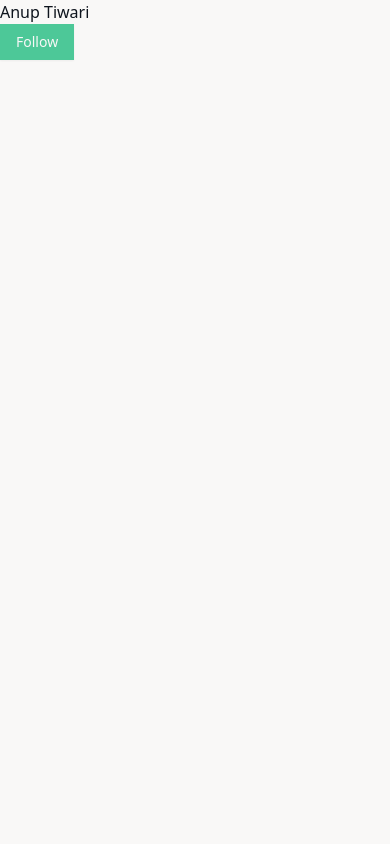
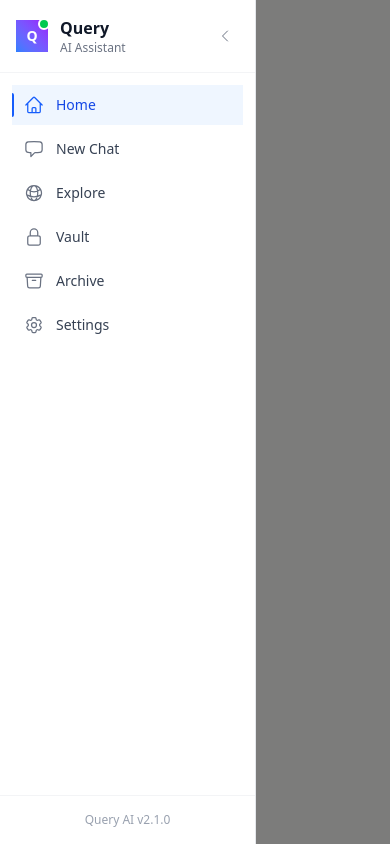
Before and after one commit to anuptiwari17/temp, a Next.js app: page / in a window 390 px wide. Built offline with nearby package versions, Linux system fonts and the light colour scheme; no server answers.

Commit message:
Sidebar improved

```diff
--- a/app/_components/AppSidebar.jsx
+++ b/app/_components/AppSidebar.jsx
@@ -1,18 +1,6 @@
 "use client"
-import React from "react";
-import {
-  Sidebar,
-  SidebarContent,
-  SidebarFooter,
-  SidebarGroupContent,
-  SidebarHeader,
-  SidebarMenu,
-  SidebarMenuButton,
-  SidebarMenuItem,
-  useSidebar,
-} from "@/components/ui/sidebar"
 
-// Using Heroicons - install with: npm install @heroicons/react
+import React, { useState } from "react";
 import {
   ChatBubbleLeftIcon,
   HomeIcon,
@@ -20,194 +8,140 @@ import {
   LockClosedIcon,
   ArchiveBoxIcon,
   Cog6ToothIcon,
-} from '@heroicons/react/24/outline'
+  ChevronLeftIcon,
+  ChevronRightIcon,
+} from '@heroicons/react/24/outline';
 
-const items = [
-  {
-    title: "New Chat",
-    url: "#",
-    icon: ChatBubbleLeftIcon,
-    faded: true
-  },
-  {
-    title: "Home",
-    url: "#",
-    icon: HomeIcon
-  },
-  {
-    title: "Explore",
-    url: "#",
-    icon: GlobeAltIcon
-  },
-  {
-    title: "Vault",
-    url: "#",
-    icon: LockClosedIcon
-  },
-  {
-    title: "Archive",
-    url: "#",
-    icon: ArchiveBoxIcon
-  },
-  {
-    title: "Settings",
-    url: "#",
-    icon: Cog6ToothIcon
-  },
-]
+const menuItems = [
+  { title: "Home", icon: HomeIcon, active: true },
+  { title: "New Chat", icon: ChatBubbleLeftIcon },
+  { title: "Explore", icon: GlobeAltIcon },
+  { title: "Vault", icon: LockClosedIcon },
+  { title: "Archive", icon: ArchiveBoxIcon },
+  { title: "Settings", icon: Cog6ToothIcon },
+];
 
-function SidebarLogo() {
-  const { open, setOpen } = useSidebar()
+function AppSidebar() {
+  const [isCollapsed, setIsCollapsed] = useState(false);
+  const [hoveredItem, setHoveredItem] = useState(null);
+
   return (
-    <div
-      className="flex items-center justify-center h-16 cursor-pointer group relative"
-      onMouseEnter={() => setOpen(true)}
-      style={{ width: open ? 'auto' : '144px' }} // 144px = 36 * 4 (w-36 equivalent)
-    >
-      {/* Logo positioned to the right when closed */}
+    <div className="relative h-screen">
+      {/* Sidebar Container */}
       <div
-        className="relative flex-shrink-0 transition-all duration-500 ease-out"
-        style={{
-          transform: open ? 'translateX(0px)' : 'translateX(32px)'
-        }}
+        className={`
+          fixed left-0 top-0 h-full bg-white dark:bg-gray-900 border-r border-gray-200 dark:border-gray-800
+          transition-all duration-300 ease-out z-40
+          ${isCollapsed ? 'w-16' : 'w-64'}
+        `}
       >
-        {/* Floating orb effects */}
-        <div className="absolute inset-0 rounded-full bg-gradient-to-r from-cyan-400 to-blue-500 animate-spin opacity-10 scale-110"
-             style={{ animationDuration: '8s' }}></div>
-        <div className="absolute inset-0 rounded-full bg-gradient-to-r from-blue-500 to-purple-600 opacity-20 blur-md group-hover:blur-lg group-hover:opacity-30 transition-all duration-500"></div>
+        {/* Header */}
+        <div className="flex items-center justify-between p-4 border-b border-gray-100 dark:border-gray-800">
+          {/* Logo */}
+          <div className="flex items-center space-x-3">
+            <div className="relative">
+              <div className="w-8 h-8 bg-gradient-to-tr from-blue-500 to-purple-600 rounded-lg flex items-center justify-center">
+                <span className="text-white font-bold text-sm">Q</span>
+              </div>
+              <div className="absolute -top-0.5 -right-0.5 w-3 h-3 bg-green-500 rounded-full border-2 border-white dark:border-gray-900"></div>
+            </div>
 
-        <div className="relative bg-white dark:bg-gray-900 rounded-full p-1 shadow-lg ring-1 ring-gray-200/50 dark:ring-gray-700/50">
-          <img
-            src="/query.jpeg"
-            alt="Query Logo"
-            className="w-8 h-8 rounded-full object-cover group-hover:scale-110 transition-transform duration-300"
-          />
+            {!isCollapsed && (
+              <div className="transition-opacity duration-300">
+                <h1 className="font-semibold text-gray-900 dark:text-white">Query</h1>
+                <p className="text-xs text-gray-500 dark:text-gray-400">AI Assistant</p>
+              </div>
+            )}
+          </div>
+
+          {/* Toggle Button */}
+          <button
+            onClick={() => setIsCollapsed(!isCollapsed)}
+            className="p-1.5 rounded-lg hover:bg-gray-100 dark:hover:bg-gray-800 transition-colors"
+          >
+            {isCollapsed ? (
+              <ChevronRightIcon className="w-4 h-4 text-gray-500" />
+            ) : (
+              <ChevronLeftIcon className="w-4 h-4 text-gray-500" />
+            )}
+          </button>
         </div>
 
-        {/* Subtle pulse indicator */}
-        <div className="absolute -bottom-0.5 -right-0.5 w-2.5 h-2.5 bg-emerald-500 rounded-full animate-pulse ring-2 ring-white dark:ring-gray-900"></div>
+        {/* Navigation Menu */}
+        <nav className="p-3 space-y-1">
+          {menuItems.map((item, index) => (
+            <div
+              key={item.title}
+              className="relative"
+              onMouseEnter={() => setHoveredItem(index)}
+              onMouseLeave={() => setHoveredItem(null)}
+            >
+              <a
+                href="#"
+                className={`
+                  flex items-center space-x-3 px-3 py-2.5 rounded-lg transition-all duration-200
+                  ${item.active
+                    ? 'bg-blue-50 dark:bg-blue-900/20 text-blue-700 dark:text-blue-300'
+                    : 'text-gray-700 dark:text-gray-300 hover:bg-gray-50 dark:hover:bg-gray-800'
+                  }
+                  ${isCollapsed ? 'justify-center' : ''}
+                `}
+              >
+                {/* Icon */}
+                <item.icon
+                  className={`
+                    w-5 h-5 flex-shrink-0 transition-colors
+                    ${item.active ? 'text-blue-600 dark:text-blue-400' : 'text-gray-500 dark:text-gray-400'}
+                  `}
+                />
+
+                {/* Label */}
+                {!isCollapsed && (
+                  <span className="font-medium text-sm truncate">
+                    {item.title}
+                  </span>
+                )}
+
+                {/* Active Indicator */}
+                {item.active && (
+                  <div className="absolute left-0 top-1/2 -translate-y-1/2 w-0.5 h-6 bg-blue-600 rounded-r-full"></div>
+                )}
+              </a>
+
+              {/* Tooltip for collapsed state */}
+              {isCollapsed && hoveredItem === index && (
+                <div className="absolute left-full top-1/2 -translate-y-1/2 ml-2 px-2 py-1 bg-gray-900 text-white text-xs rounded whitespace-nowrap z-50">
+                  {item.title}
+                </div>
+              )}
+            </div>
+          ))}
+        </nav>
+
+        {/* Footer */}
+        <div className="absolute bottom-0 left-0 right-0 p-4 border-t border-gray-100 dark:border-gray-800">
+          {!isCollapsed ? (
+            <div className="text-center">
+              <p className="text-xs text-gray-400 dark:text-gray-500">Query AI v2.1.0</p>
+            </div>
+          ) : (
+            <div className="flex justify-center">
+              <div className="w-2 h-2 bg-gray-300 dark:bg-gray-600 rounded-full"></div>
+            </div>
+          )}
+        </div>
       </div>
 
-      {/* Brand text with staggered animation */}
+      {/* Mobile Overlay */}
       <div
-        className="ml-4 overflow-hidden transition-all duration-500 ease-out"
-        style={{
-          opacity: open ? 1 : 0,
-          transform: open ? 'translateX(0px)' : 'translateX(-16px)',
-          width: open ? 'auto' : '0px'
-        }}
-      >
-        <h1 className="font-bold text-lg bg-gradient-to-r from-cyan-600 via-blue-600 to-purple-600 bg-clip-text text-transparent whitespace-nowrap">
-          Query
-        </h1>
-        <p className="text-xs text-gray-500 dark:text-gray-400 -mt-1 whitespace-nowrap">
-          AI Assistant
-        </p>
-      </div>
+        className={`
+          fixed inset-0 bg-black/50 z-30 lg:hidden transition-opacity duration-300
+          ${isCollapsed ? 'opacity-0 pointer-events-none' : 'opacity-100'}
+        `}
+        onClick={() => setIsCollapsed(true)}
+      />
     </div>
-  )
+  );
 }
 
-function AppSidebar() {
-  const { open, setOpen } = useSidebar()
-
-  return (
-    <div className="relative">
-      <Sidebar
-        variant="floating"
-        collapsible="icon"
-        className="transition-all duration-500 ease-out border-r border-gray-200/60 dark:border-gray-800/60 backdrop-blur-sm"
-        style={{
-          width: open ? '280px' : '144px', // Explicit width control
-          minWidth: open ? '280px' : '144px'
-        }}
-        onMouseLeave={() => setOpen(false)}
-      >
-        {/* Header with Logo */}
-        <SidebarHeader className="border-b border-gray-100/80 dark:border-gray-800/80 bg-gradient-to-r from-gray-50/50 to-white/30 dark:from-gray-900/50 dark:to-gray-800/30">
-          <SidebarLogo />
-        </SidebarHeader>
-
-        {/* Menu Content */}
-        <SidebarContent className="py-6 bg-gradient-to-b from-transparent to-gray-50/30 dark:to-gray-900/30">
-          <SidebarGroupContent>
-            <SidebarMenu className="space-y-1 px-3">
-              {items.map((item, index) => (
-                <SidebarMenuItem key={item.title}>
-                  <SidebarMenuButton asChild>
-                    <a
-                      href={item.url}
-                      className={`flex items-center gap-0 py-3 rounded-2xl transition-all duration-300 group relative overflow-hidden
-                        hover:bg-white/80 dark:hover:bg-gray-800/60 hover:shadow-sm hover:scale-[0.98]
-                        ${item.faded ? "opacity-60 hover:opacity-100" : ""}
-                      `}
-                      style={{
-                        paddingLeft: open ? '12px' : '8px',
-                        paddingRight: '12px'
-                      }}
-                    >
-                      {/* Icon Container */}
-                      <div
-                        className="relative flex-shrink-0 flex items-center justify-center rounded-xl transition-all duration-300 group-hover:scale-105"
-                        style={{
-                          width: '44px',
-                          height: '44px',
-                          marginLeft: open ? '0px' : '-8px',
-                          backgroundColor: open ? 'transparent' : 'rgb(255 255 255 / 0.9)',
-                          boxShadow: open ? 'none' : '0 2px 8px rgb(0 0 0 / 0.04)',
-                          border: open ? 'none' : '1px solid rgb(229 231 235 / 0.6)'
-                        }}
-                      >
-                        <item.icon
-                          className="w-6 h-6 text-gray-600 dark:text-gray-400 group-hover:text-gray-800 dark:group-hover:text-gray-200 transition-colors duration-300"
-                          strokeWidth={1.5}
-                        />
-
-                        {/* Subtle hover glow */}
-                        <div className="absolute inset-0 rounded-xl bg-gradient-to-tr from-blue-500/0 via-purple-500/0 to-cyan-500/0 group-hover:from-blue-500/5 group-hover:via-purple-500/5 group-hover:to-cyan-500/5 transition-all duration-300"></div>
-                      </div>
-
-                      {/* Text Label with smooth reveal */}
-                      <div
-                        className="flex flex-col justify-center overflow-hidden transition-all duration-500 ease-out"
-                        style={{
-                          opacity: open ? 1 : 0,
-                          transform: open ? 'translateX(0px)' : 'translateX(-8px)',
-                          width: open ? 'auto' : '0px',
-                          marginLeft: open ? '16px' : '0px',
-                          transitionDelay: open ? `${index * 30}ms` : '0ms'
-                        }}
-                      >
-                        <span className="font-medium text-sm text-gray-700 dark:text-gray-300 whitespace-nowrap group-hover:text-gray-900 dark:group-hover:text-white transition-colors duration-200">
-                          {item.title}
-                        </span>
-                      </div>
-
-                      {/* Active indicator */}
-                      <div className="absolute left-0 top-1/2 -translate-y-1/2 w-1 h-6 bg-gradient-to-b from-blue-500 to-purple-600 rounded-r-full opacity-0 group-hover:opacity-100 transition-opacity duration-300"></div>
-                    </a>
-                  </SidebarMenuButton>
-                </SidebarMenuItem>
-              ))}
-            </SidebarMenu>
-          </SidebarGroupContent>
-        </SidebarContent>
-
-        {/* Footer */}
-        <SidebarFooter className="border-t border-gray-100/80 dark:border-gray-800/80 p-4 bg-gradient-to-t from-gray-50/50 to-transparent dark:from-gray-900/50">
-          <div
-            className="text-xs text-gray-400 dark:text-gray-500 transition-all duration-300 font-medium"
-            style={{
-              opacity: open ? 1 : 0,
-              transform: open ? 'translateY(0px)' : 'translateY(4px)'
-            }}
-          >
-            Query AI v2.1.0
-          </div>
-        </SidebarFooter>
-      </Sidebar>
-    </div>
-  )
-}
-
-export default AppSidebar
+export default AppSidebar;
--- a/app/layout.js
+++ b/app/layout.js
@@ -21,8 +21,8 @@ export const metadata = {
   description: "Generated by create next app",
 };
 
-export default function RootLayout({ children }) {
-  const cookieStore = cookies();
+export default async function RootLayout({ children }) {
+  const cookieStore = await cookies();
   const defaultOpen = cookieStore.get("sidebar_state")?.value === "true";
 
   return (
```
